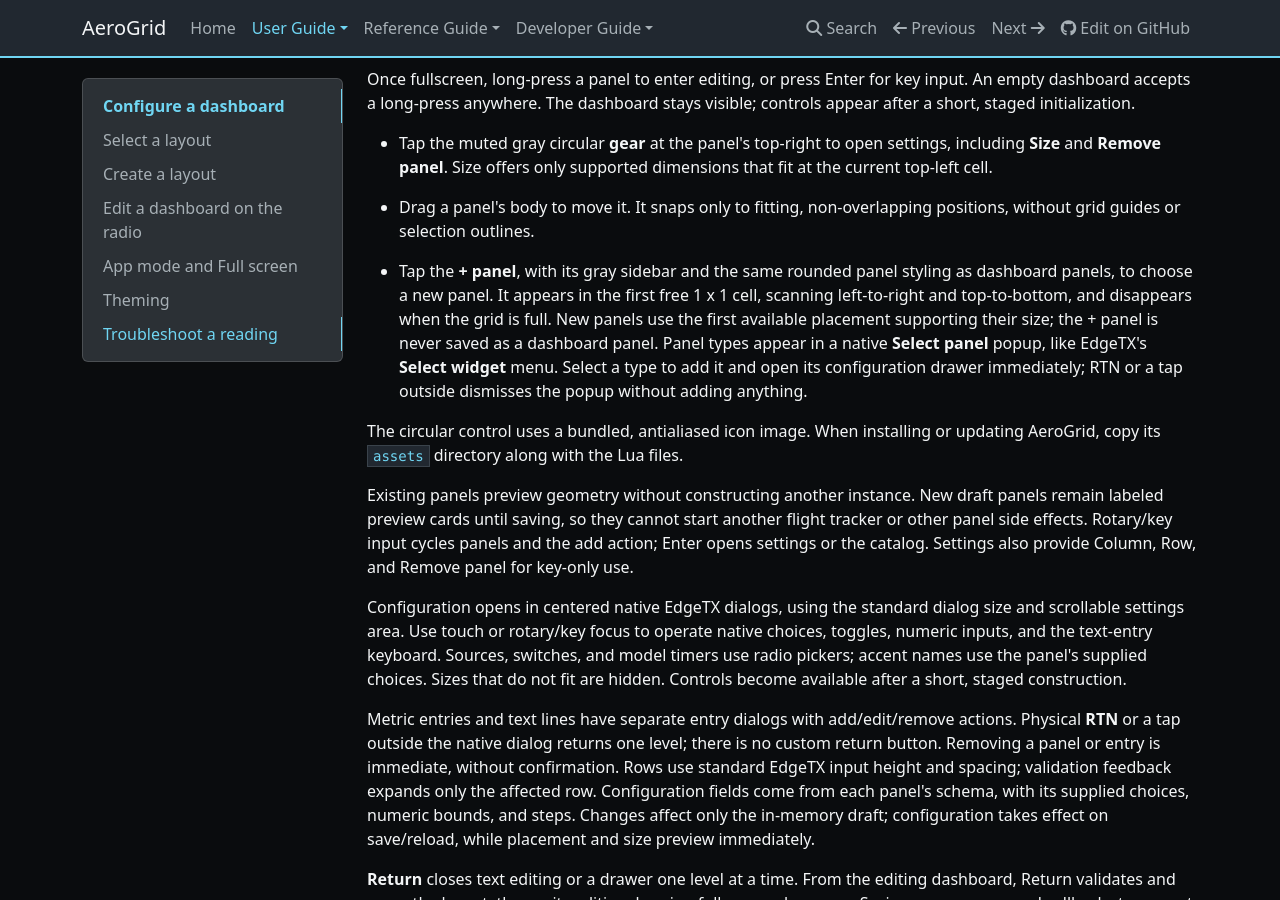
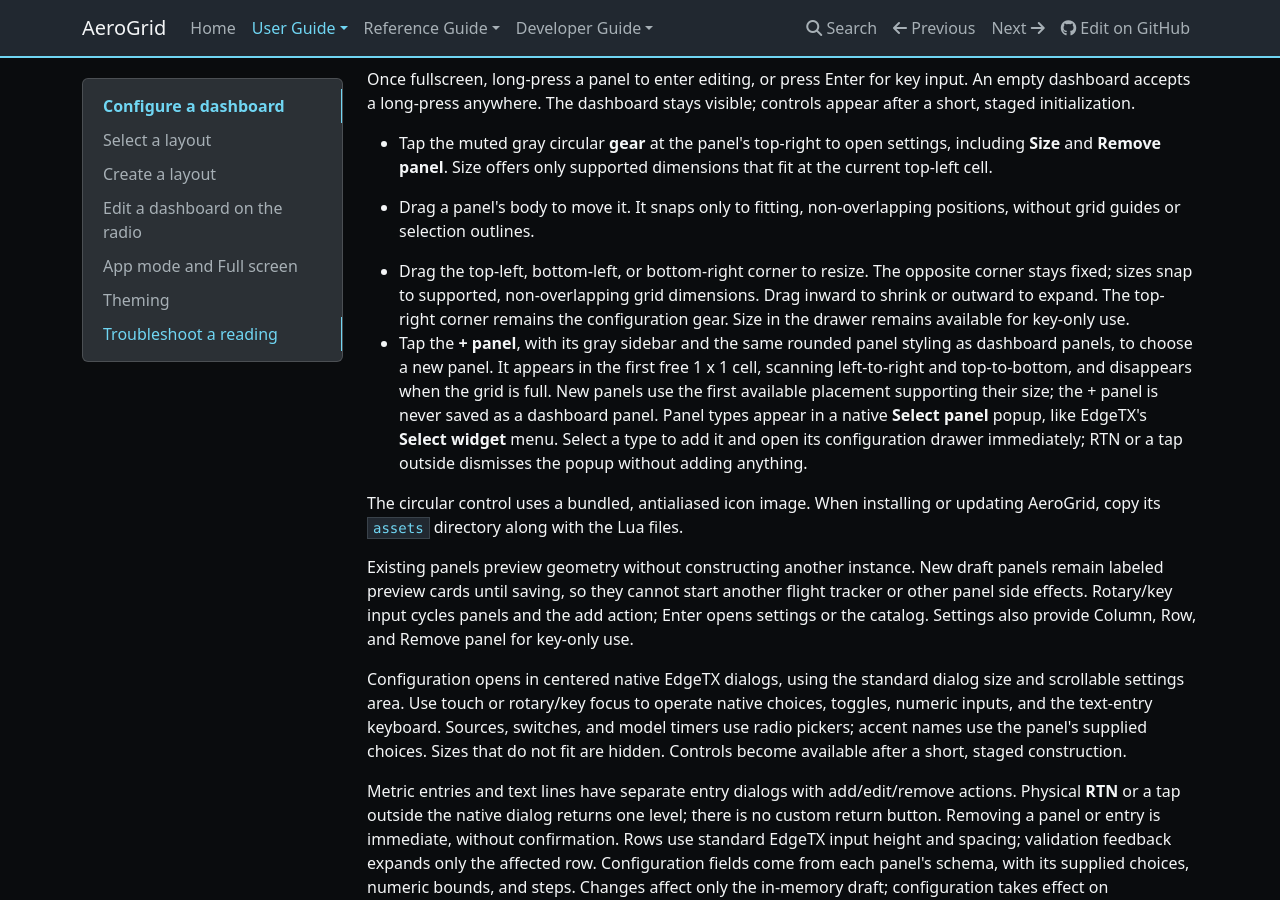
Before and after one commit to thomaskistler/aero-grid, an MkDocs documentation site: the page built from docs/user-guide/dashboards.md, in a window 1280 px wide and 900 px high, scrolled down 1351 px. Built offline with MkDocs 1.6.1, drawn with Linux system fonts in a browser that asks for light colours; nearby versions of some CDN libraries.

Commit message:
Resize dashboard panels by dragging their corners
Keep opposite corners fixed and snap to supported collision-free grid spans. Preserve the configuration gear and body movement, with live geometry previews and regression coverage for shrinking, expansion and blocked layouts.

Co-authored-by: Copilot App <223556219+Copilot@users.noreply.github.com>

```diff
--- a/docs/user-guide/dashboards.md
+++ b/docs/user-guide/dashboards.md
@@ -81,6 +81,10 @@ visible; controls appear after a short, staged initialization.
 
 - Drag a panel's body to move it. It snaps only to fitting, non-overlapping
   positions, without grid guides or selection outlines.
+- Drag the top-left, bottom-left, or bottom-right corner to resize. The opposite
+  corner stays fixed; sizes snap to supported, non-overlapping grid dimensions.
+  Drag inward to shrink or outward to expand. The top-right corner remains the
+  configuration gear. Size in the drawer remains available for key-only use.
 - Tap the **+ panel**, with its gray sidebar and the same rounded panel styling
   as dashboard panels, to choose a new panel. It appears
   in the first free 1 x 1 cell, scanning left-to-right and top-to-bottom, and
```
Also changed, not shown: docs/hardware-validation.md (+3 -0 lines), plans/on-radio-editor.md (+4 -0 lines), 3 other files.
